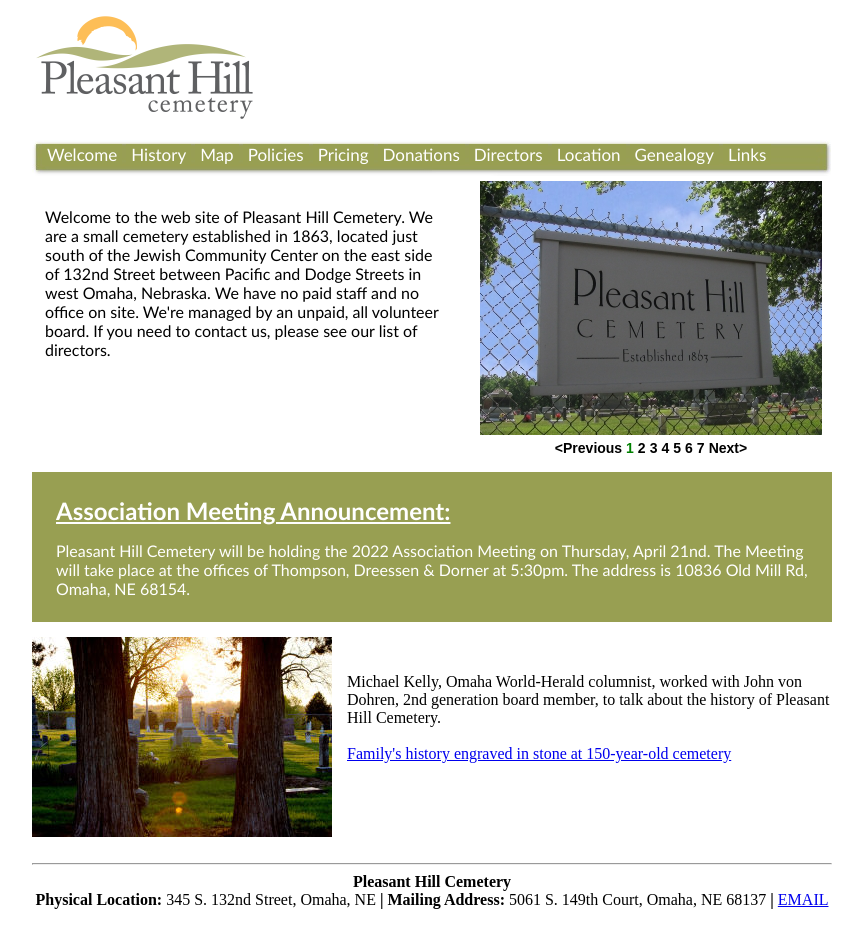
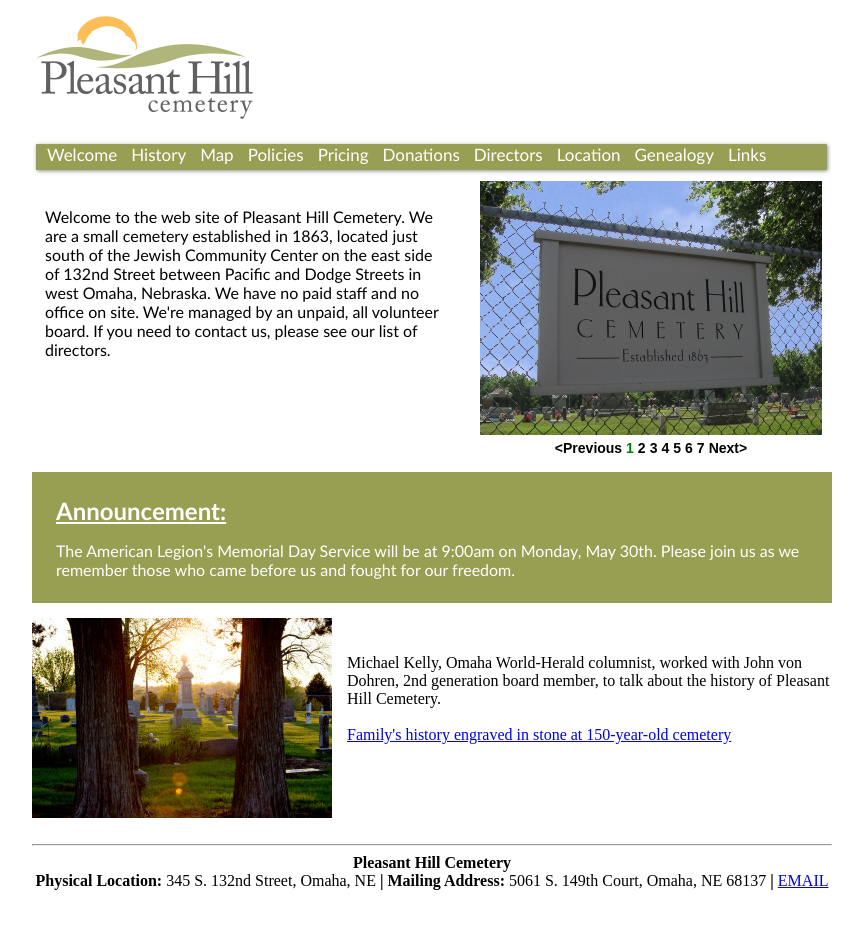
Before and after one commit to avondohren/pleasanthillomaha, a Jekyll site: the page built from index.html, in a window 1280 px wide. Shown: the whole page, without its empty margins (208-1071 px from the left). Built offline with Jekyll 4.4.1, drawn with Linux system fonts in a browser that asks for light colours; Markdown is read by kramdown in place of the engine named in the settings.

Commit message:
Memorial Day 2022

```diff
--- a/index.html
+++ b/index.html
@@ -33,17 +33,17 @@ title: Welcome
 		</div>
 	</div>
 
-  <div class="notice">
+  <!-- <div class="notice">
     <h1>Association Meeting Announcement:</h1>
     <p>Pleasant Hill Cemetery will be holding the 2022 Association Meeting on Thursday, April 21nd.
       The Meeting will take place at the offices of Thompson, Dreessen & Dorner at 5:30pm.
       The address is 10836 Old Mill Rd, Omaha, NE 68154.
     </p>
+  </div> -->
+  <div class="notice">
+    <h1>Announcement:</h1>
+    <p>The American Legion's Memorial Day Service will be at 9:00am on Monday, May 30th. Please join us as we remember those who came before us and fought for our freedom. </p>
   </div>
-  <!-- <div class="notice">
-    <h1>Announcement:</h1>
-    <p>The American Legion's Memorial Day Service will be at 9:00am on Monday, May 31st. Please join us as we remember those who came before us and fought for our freedom. </p>
-  </div> -->
 
   <div class="spc clear" style="margin-top: 30px;>
 
```
